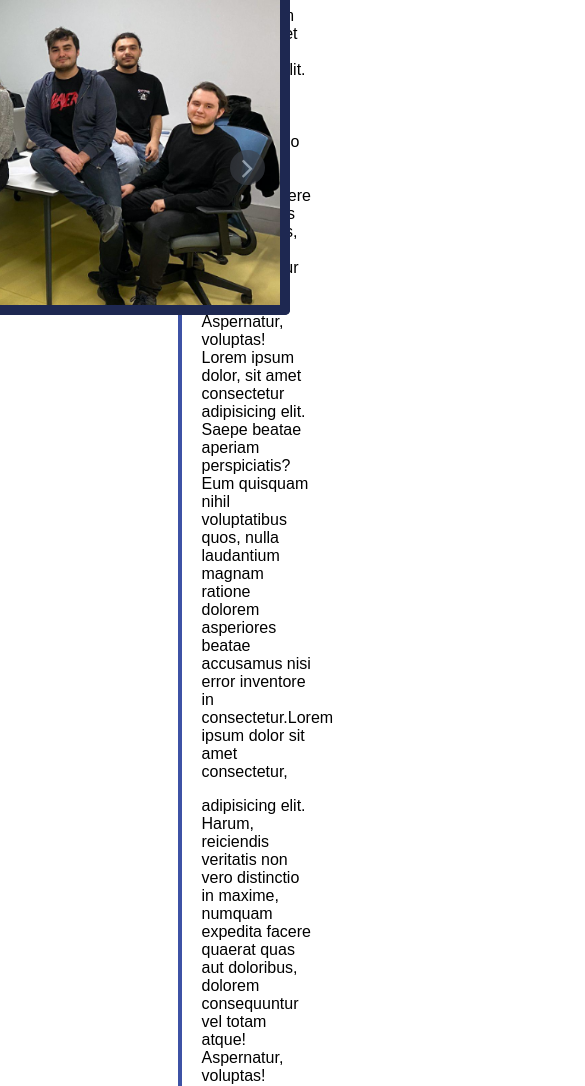
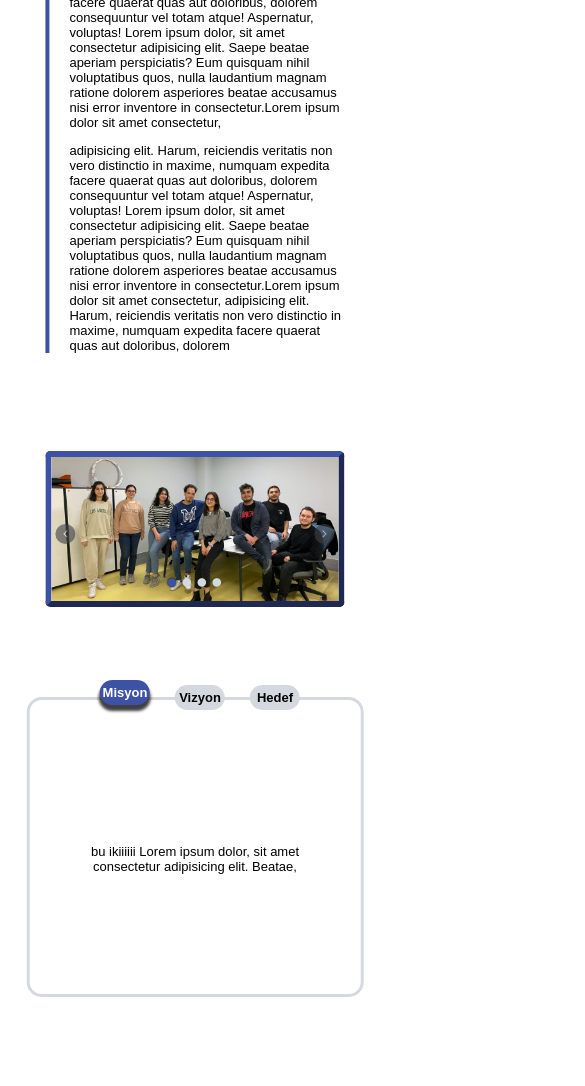
Before and after one commit to iku-HelloWorld/AsimovWebsite, a plain HTML site: page anasayfa.html in a window 390 px wide. Shown: the part 130-1216 px from the top of the page, 585 px wide, since content can reach past the window. After the commit the page ends 1177 px from the top, so only its background shows below. Drawn offline with Linux system fonts and the light colour scheme.

Commit message:
responsiveness

```diff
--- a/anasayfa.css
+++ b/anasayfa.css
@@ -30,7 +30,7 @@
   width: 40%;
   border-left: var(--side-color) 4px solid;
   padding-left: 20px;
-  margin-left: 150px;
+  margin-left: 100px;
 }
 
 .bizkimiz--content h1 {
@@ -38,8 +38,8 @@
 }
 
 .bizkimiz--img_slider {
-  position: fixed;
-  right: 100px;
+  position: absolute;
+  right: 200px;
   top: 100px;
   float: right;
   display: inline;
@@ -51,8 +51,8 @@
   background-color: var(--light-color);
   border: var(--side-color) 10px outset;
   border-radius: 5px;
-  width: 700px;
-  height: 360px;
+  width: 100%;
+  height: 100%;
   position: relative;
   bottom: 15px;
   overflow: hidden;
@@ -69,12 +69,21 @@
   height: 101%;
   object-fit: cover;
 }
-
-.bizkimiz--img_slider .arrow-right,
-.bizkimiz--img_slider .arrow-left {
+.bizkimiz--img_slider .arrows {
+  display: grid;
+  width: 100%;
+  grid-template-columns: 35px 35px;
+  column-gap: 87%;
   position: absolute;
   top: 50%;
-  left: 20px;
+  transform: translateY(-50%);
+  padding-left: 10px;
+
+  z-index: 10;
+}
+
+.bizkimiz--img_slider .arrows .arrow-left,
+.bizkimiz--img_slider .arrows .arrow-right {
   transform: translateY(-50%);
   text-align: center;
   width: 35px;
@@ -85,11 +94,12 @@
   opacity: 60%;
   font-size: xx-large;
   cursor: pointer;
-  z-index: 5;
 }
-
-.bizkimiz--img_slider .arrow-right {
-  transform: translateX(620px);
+.bizkimiz--img_slider .arrows .arrow-left {
+  margin-left: 10px;
+}
+.bizkimiz--img_slider .arrows .arrow-right {
+  margin-right: 10px;
 }
 
 .bizkimiz--img_slider .arrow-right:hover,
@@ -97,6 +107,7 @@
   opacity: 90%;
   color: var(--side-color);
   background-color: var(--white);
+  border-radius: 50%;
 }
 
 .bizkimiz--img_slider .dots {
@@ -132,8 +143,8 @@
   transform: translateX(-50%);
   text-align: center;
   width: 70%;
-
   justify-content: center;
+  padding-bottom: 50px;
 }
 
 .bizkimiz--text_slider .tags {
@@ -145,9 +156,7 @@
   left: 50%;
   top: 13px;
   transform: translateX(-50%);
-  /* position: relative;
-  left: 15%;
-  top: 14px; */
+  position: relative;
 }
 
 .bizkimiz--text_slider .tags .tag {
@@ -172,15 +181,17 @@
   border-radius: 15px;
   padding: 20px;
   height: 200px;
+  padding-top: 50px;
 }
 
 .bizkimiz--text_slider .texts .text-slide {
   display: none;
-  position: relative;
+  position: absolute;
   transition: ease 300ms;
+  width: 70%;
 }
 .bizkimiz--text_slider .texts .text-slide[data-text="show"] {
-  display: flex;
+  display: initial;
   top: 50%;
   left: 50%;
   transform: translate(-50%, -50%);
@@ -201,4 +212,189 @@
 /* footer */
 
 /* responsiveness */
+
+/* navbar */
+/* navbar */
+
+/* giriş ekranı */
+/* giriş ekranı */
+
+/* biz kimiz */
+@media only screen and (max-width: 1700px) {
+  .bizkimiz--content {
+    margin-left: 50px;
+  }
+
+  .bizkimiz--img_slider {
+    right: 150px;
+    width: 650px;
+    height: 330px;
+  }
+  .bizkimiz--img_slider .arrow-right {
+    transform: translateX(570px);
+  }
+  .slides {
+    background-color: var(--light-color);
+    border: var(--side-color) 10px outset;
+    border-radius: 5px;
+    width: 650px;
+    height: 330px;
+    position: relative;
+    bottom: 15px;
+    overflow: hidden;
+  }
+  .bizkimiz--text_slider .tags {
+    column-gap: 150px;
+    width: 600px;
+  }
+}
+@media only screen and (max-width: 1465px) {
+  .bizkimiz--section {
+    padding: 0;
+  }
+  .bizkimiz--content {
+    width: 80%;
+    position: relative;
+    left: 50%;
+    transform: translateX(-50%);
+    margin: 0;
+  }
+  .bizkimiz--img_slider {
+    display: block;
+    position: relative;
+    width: 700px;
+    height: 360px;
+    right: 0;
+    float: none;
+    margin: 0;
+    left: 50%;
+    transform: translateX(-50%);
+  }
+
+  .slides {
+    background-color: var(--light-color);
+    border: var(--side-color) 10px outset;
+    border-radius: 5px;
+    width: 100%;
+    height: 100%;
+    position: relative;
+    bottom: 15px;
+    overflow: hidden;
+  }
+
+  .bizkimiz--text_slider .tags {
+    column-gap: 150px;
+    width: 600px;
+  }
+}
+@media only screen and (max-width: 950px) {
+  .bizkimiz--content {
+    font-size: small;
+  }
+  .bizkimiz--img_slider {
+    display: block;
+    position: relative;
+    width: 80%;
+    height: 40vw;
+    right: 0;
+    float: none;
+    margin: 0;
+    left: 50%;
+    transform: translateX(-50%);
+  }
+  .bizkimiz--img_slider .arrows {
+    display: grid;
+    width: 100%;
+    grid-template-columns: 10% 10%;
+    column-gap: 80%;
+    position: absolute;
+    top: 50%;
+    transform: translateY(-50%);
+    padding-left: 0px;
+
+    z-index: 10;
+  }
+  .bizkimiz--img_slider .arrows .arrow-left,
+  .bizkimiz--img_slider .arrows .arrow-right {
+    justify-self: center;
+    width: 20px;
+    height: 20px;
+    font-size: small;
+    padding-top: 2px;
+  }
+
+  .bizkimiz--img_slider .dots {
+    font-size: 10px;
+    color: var(--light-color);
+    position: absolute;
+    left: 50%;
+    bottom: 30px;
+    transform: translateX(-50%);
+    display: grid;
+    grid-template-rows: 15px;
+    grid-template-columns: repeat(auto-fill, 10px);
+    width: 55px;
+    height: 15px;
+    column-gap: 5px;
+    transition: ease 300ms;
+    z-index: 5;
+  }
+
+  .slides {
+    border: var(--side-color) 6px outset;
+  }
+  .bizkimiz--text_slider .tags {
+    grid-template-columns: 50px 50px 50px;
+    column-gap: 50px;
+    width: 250px;
+    font-size: small;
+  }
+  .bizkimiz--text_slider {
+    width: 90%;
+  }
+
+  .bizkimiz--text_slider .text-slide {
+    width: 95%;
+  }
+}
+@media only screen and (max-width: 450px) {
+  /*.bizkimiz--img_slider .arrows {
+    column-gap: 75%;
+  }
+  .bizkimiz--img_slider .arrows .arrow-left {
+    margin-left: 25px;
+  }
+   .bizkimiz--img_slider .arrows .arrow-right {
+    margin-right: 30px;
+  }  */
+
+  .bizkimiz--text_slider .texts {
+    height: 300px;
+    font-size: small;
+    padding-left: 0px;
+    padding-right: 0px;
+  }
+  .bizkimiz--text_slider .text-slide {
+    width: 100%;
+  }
+  .bizkimiz--text_slider .tags {
+    grid-template-columns: 50px 50px 50px;
+    column-gap: 25px;
+    width: 190px;
+  }
+}
+/* biz kimiz */
+
+/* takım sayfası */
+/* takım sayfası */
+
+/* galeri */
+/* galeri */
+
+/* iletişim */
+/* iletişim */
+
+/* footer */
+/* footer */
+
 /* responsiveness */
--- a/anasayfa.html
+++ b/anasayfa.html
@@ -45,8 +45,11 @@
         </p>
       </div>
       <div class="bizkimiz--img_slider">
-        <div class="arrow-left"><i class="fa fa-angle-left"></i></div>
-        <div class="arrow-right"><i class="fa fa-angle-right"></i></div>
+        <div class="arrows">
+          <div class="arrow-left"><i class="fa fa-angle-left"></i></div>
+          <div class="arrow-right"><i class="fa fa-angle-right"></i></div>
+        </div>
+
         <div class="dots">
           <div data-index="1" data-dot="selected" class="dot">
             <i class="fa fa-circle"></i>
@@ -78,40 +81,18 @@
           <div data-index="1" data-text="show" class="text-slide">
             bu birinci Lorem ipsum dolor, sit amet consectetur adipisicing elit.
             Beatae, ex repellendus asperiores id qui est saepe at doloremque
-            nemo sapiente blanditiis mollitia accusamus provident animi deleniti
-            repellat aliquid quisquam officiis. Lorem ipsum dolor sit amet
-            consectetur adipisicing elit. Cum quis exercitationem officiis
-            obcaecati dolorum laborum dolor, error quasi reprehenderit
-            dignissimos veniam fugit tempore. Dolorem sapiente laboriosam
-            distinctio. Eos, amet numquam. Lorem ipsum dolor, sit amet
-            consectetur adipisicing elit. Eaque doloremque dolorum iure
-            architecto aut neque id. Officia, asperiores, voluptate totam
-            voluptates neque eum, numquam obcaecati nihil pariatur consequatur
-            velit maiores!
+            nemo sapiente
           </div>
           <div data-index="2" data-text="hide" class="text-slide">
             bu ikiiiiii Lorem ipsum dolor, sit amet consectetur adipisicing
-            elit. Beatae, ex repellendus asperiores id qui est saepe at
-            doloremque nemo sapiente blanditiis mollitia accusamus provident
-            animi deleniti repellat aliquid quisquam officiis.obcaecati dolorum
-            laborum dolor, error quasi reprehenderit dignissimos veniam fugit
-            tempore. Dolorem sapiente laboriosam distinctio. Eos, amet numquam.
-            Lorem ipsum dolor, sit amet consectetur adipisicing elit. Eaque
-            doloremque dolorum iure architecto aut neque id. Officia,
-            asperiores, voluptate totam voluptates neque eum, numquam obcaecati
-            nihil pariatur consequatur velit maiores!
+            elit. Beatae,
           </div>
           <div data-index="3" data-text="hide" class="text-slide">
             üçüçüçüçüççü Lorem ipsum dolor, sit amet consectetur adipisicing
             elit. Beatae, ex repellendus asperiores id qui est saepe at
             doloremque nemo sapiente blanditiis mollitia accusamus provident
             animi deleniti repellat aliquid quisquam officiis.obcaecati dolorum
-            laborum dolor, error quasi reprehenderit dignissimos veniam fugit
-            tempore. Dolorem sapiente laboriosam distinctio. Eos, amet numquam.
-            Lorem ipsum dolor, sit amet consectetur adipisicing elit. Eaque
-            doloremque dolorum iure architecto aut neque id. Officia,
-            asperiores, voluptate totam voluptates neque eum, numquam obcaecati
-            nihil pariatur consequatur velit maiores!
+            laborum dolor, error quasi reprehenderit dignissimos veniam
           </div>
         </div>
       </div>
```
